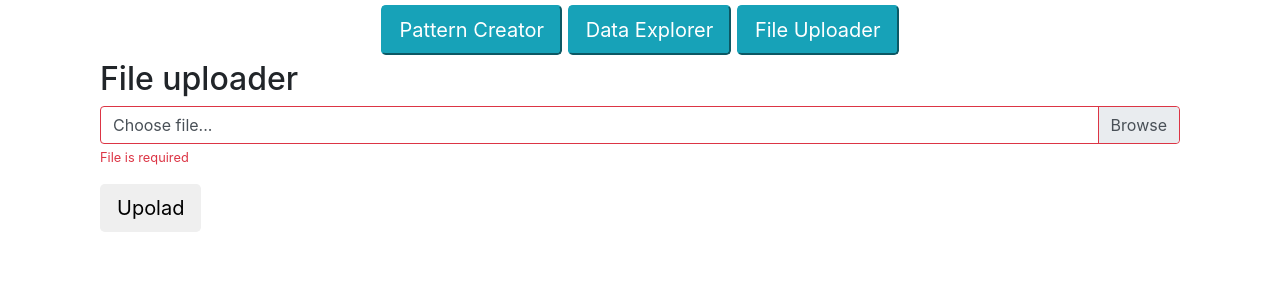
After one commit to sarini68/masters-project, a Flask app: page /uploader in a window 1280 px wide. The commit adds this page. Shown: the top 300 px of the page. Run offline with Flask 2, Linux system fonts and the light colour scheme; some libraries are stand-ins or nearby versions.

Commit message:
Add file uploading logic (#19)
* Add from_config method to DAL

* Add uploads directory

* Add basic logic of file uploading

* Add uploader section to the base HTML

* Render uploader from HTML template

* Inject CSV file in DBMS function

* Initialize database on file upload (in the background)

Ref: #17
Close: #18

```diff
--- a/app.py
+++ b/app.py
@@ -1,23 +1,19 @@
 import json
+import os
+import threading
 
-from flask import Flask, render_template, request, make_response
-from neo4j.v1 import GraphDatabase, basic_auth
+from flask import Flask, flash, request, redirect
+from flask import render_template, make_response
+from werkzeug.utils import secure_filename
 
+import dbms
 from dal import DAL, QueryBuilder
 from logger import logger
 
 app = Flask(__name__)
 app.config.from_object('config.DevelopmentConfig')
 
-dal = DAL(
-    GraphDatabase.driver(
-        app.config["BOLT_URL"],
-        auth=basic_auth(
-            app.config["DB_USER"],
-            app.config["DB_PASSWORD"]
-        )
-    )
-)
+dal = DAL.from_config(app.config)
 
 
 @app.route('/status')
@@ -28,6 +24,45 @@ def status():
 @app.route('/', methods=["GET"])
 def main():
     return render_template('common/index.html')
+
+
+def allowed_file(filename):
+    extension = filename.rsplit('.', 1)[1].lower()
+    return '.' in filename and extension in {'csv'}
+
+
+@app.route('/uploader', methods=['GET', 'POST'])
+def upload_file():
+    if request.method == 'POST':
+
+        # check if the post request has the file part
+        if 'file' not in request.files:
+            flash('No file part in the request')
+            return redirect(request.url)
+
+        file = request.files['file']
+
+        # if user does not select file, browser also
+        # submit an empty part without filename
+        if file.filename == '':
+            flash('File not selected')
+            return redirect(request.url)
+
+        if allowed_file(file.filename):
+            file_name = secure_filename(file.filename)
+            file_path = os.path.join(app.config['UPLOAD_FOLDER'], file_name)
+            file.save(file_path)
+            flash("File uploaded successfully")
+            # Start worker to initialize database
+            threading.Thread(
+                name="neo4j-init",
+                target=dbms.load_file,
+                args=(file_path,)
+            ).start()
+        else:
+            flash('File should have .csv extension')
+
+    return render_template("public/uploader.html")
 
 
 @app.route('/explorer')
--- a/config.py
+++ b/config.py
@@ -9,6 +9,7 @@ class Config:
     DB_PASSWORD = None
     BOLT_URL = 'bolt://localhost:7687'
     DB_CONNECTION_ENCRYPTED = 'ENCRYPTION_OFF'
+    UPLOAD_FOLDER = 'uploads'
 
 
 class TestingConfig(Config):
--- a/dbms.py
+++ b/dbms.py
@@ -77,18 +77,22 @@ def drop_data():
     run_query('MATCH (n) DETACH DELETE n')
 
 
-def main():
+def load_csv(csv_file):
+    reader = csv.DictReader(csv_file, delimiter=";")
+
     drop_data()
-
-    with open(get_csv_file()) as csv_file:
-        reader = csv.DictReader(csv_file, delimiter=";")
-        seed_data(reader)
-
+    seed_data(reader)
     create_works_with_relations()
     run_algorithms()
 
 
+def load_file(filename):
+    logger.info("loading {}".format(filename))
+    with open(filename) as file:
+        load_csv(file)
+    logger.info("loaded {}".format(filename))
+
+
 if __name__ == '__main__':
-    main()
-
-logger.info("Done!")
+    load_file(get_csv_file())
+    logger.info("Dbms done!")
--- a/requirements.txt
+++ b/requirements.txt
@@ -1,3 +1,4 @@
+werkzeug
 gunicorn
 flask
 neo4j-driver
--- a/static/css/main.css
+++ b/static/css/main.css
@@ -1,24 +1,7 @@
-.alert {
-    padding: 15px;
-    margin-bottom: 15px;
-    top:-15px;
-    position:relative;
-    background-color: #7a2721;
-    color: white;
-}
-
 #add-option, #remove-option {
-  width: 20px;
-  height: 20px;
-  margin: 10px;
-}
-
-#flash-message {
-  width: 100%;
-  background-color: green;
-  color: white;
-  font-weight: bold;
-  margin: 10px;
+    width: 20px;
+    height: 20px;
+    margin: 10px;
 }
 
 #vis {
--- a/templates/common/base.html
+++ b/templates/common/base.html
@@ -6,9 +6,9 @@
     <title>{% block title %} pywsi {% endblock %}</title>
 
     <meta charset="utf-8">
-    <meta name="viewport" content="width=device-width, initial-scale=1.0">
+    <meta name="viewport" content="width=device-width, initial-scale=1, shrink-to-fit=no">
 
-    <link href="https://stackpath.bootstrapcdn.com/bootstrap/4.1.0/css/bootstrap.min.css" rel="stylesheet"
+    <link rel="stylesheet" href="https://stackpath.bootstrapcdn.com/bootstrap/4.1.0/css/bootstrap.min.css"
           integrity="sha384-9gVQ4dYFwwWSjIDZnLEWnxCjeSWFphJiwGPXr1jddIhOegiu1FwO5qRGvFXOdJZ4" crossorigin="anonymous">
     <link href="/static/css/main.css" rel="stylesheet" media="screen">
 
@@ -38,18 +38,23 @@
         <a href="/explorer">
             <button class="btn-lg btn-info">Data Explorer</button>
         </a>
+        <a href="/uploader">
+            <button class="btn-lg btn-info">File Uploader</button>
+        </a>
     {% endblock %}
 </div>
 
 
 <div class="container">
     {% for message in get_flashed_messages() %}
-        <div id="flash-message">{{ message }}</div>
+        <div class="alert alert-info" role="alert">
+            {{ message }}
+        </div>
     {% endfor %}
     {% block body %}{% endblock %}
 </div>
 
 <script src="/static/js/main.js"></script>
-
+{% block script %} {% endblock %}
 </body>
 </html>
--- /dev/null
+++ b/templates/public/uploader.html
@@ -0,0 +1,32 @@
+{% extends "common/base.html" %}
+
+{% block body %}
+    <div class="container">
+        <h2>File uploader</h2>
+        <form class="was-validated" method="POST" enctype="multipart/form-data">
+            <div class="form-row">
+                <div class="col mb-3">
+                    <div class="custom-file">
+                        <input type="file" class="custom-file-input" name="file" required>
+                        <label class="custom-file-label" for="file">Choose file...</label>
+                        <div class="invalid-feedback">File is required</div>
+                    </div>
+
+                </div>
+            </div>
+
+            <button type="submit" class="btn btn-lg">Upolad</button>
+        </form>
+    </div>
+{% endblock %}
+
+{% block script %}
+    <script>
+        // Sets chosen file name as file input label
+        $('.custom-file-input').on('change', function () {
+            var fileName = $(this).val().split('\\').pop();
+            $(this).next('.custom-file-label').addClass("selected").html(fileName);
+            console.log(fileName)
+        });
+    </script>
+{% endblock %}
```
Also changed, not shown: dal.py (+17 -3 lines), 2 other files.
